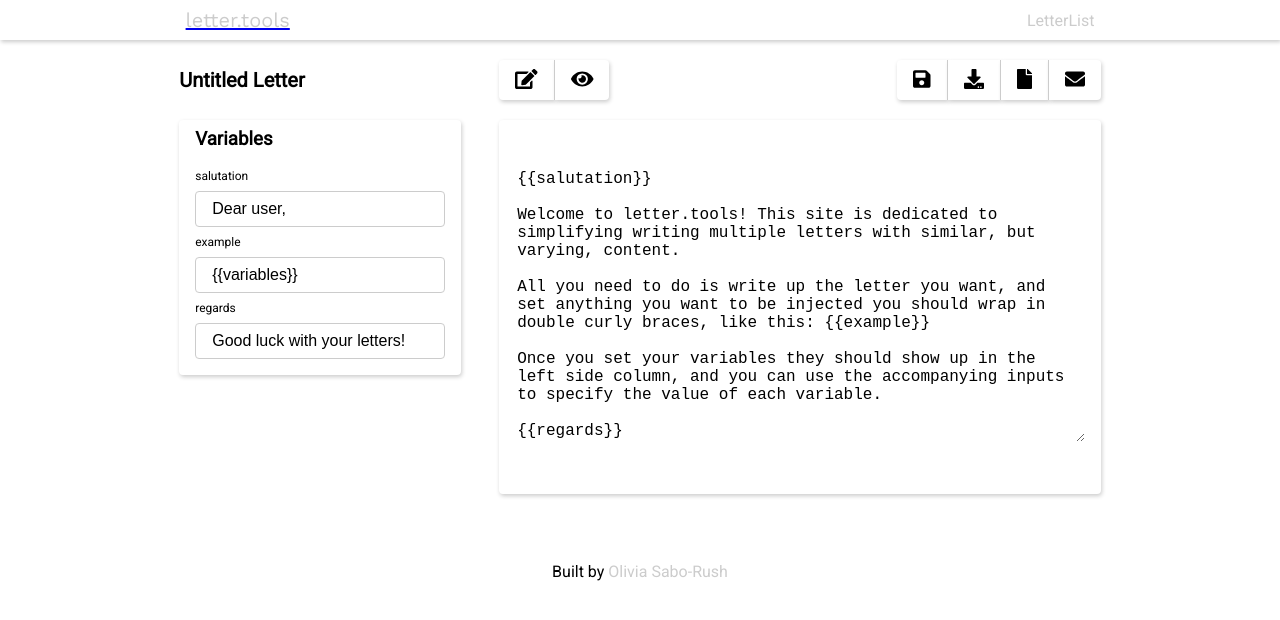
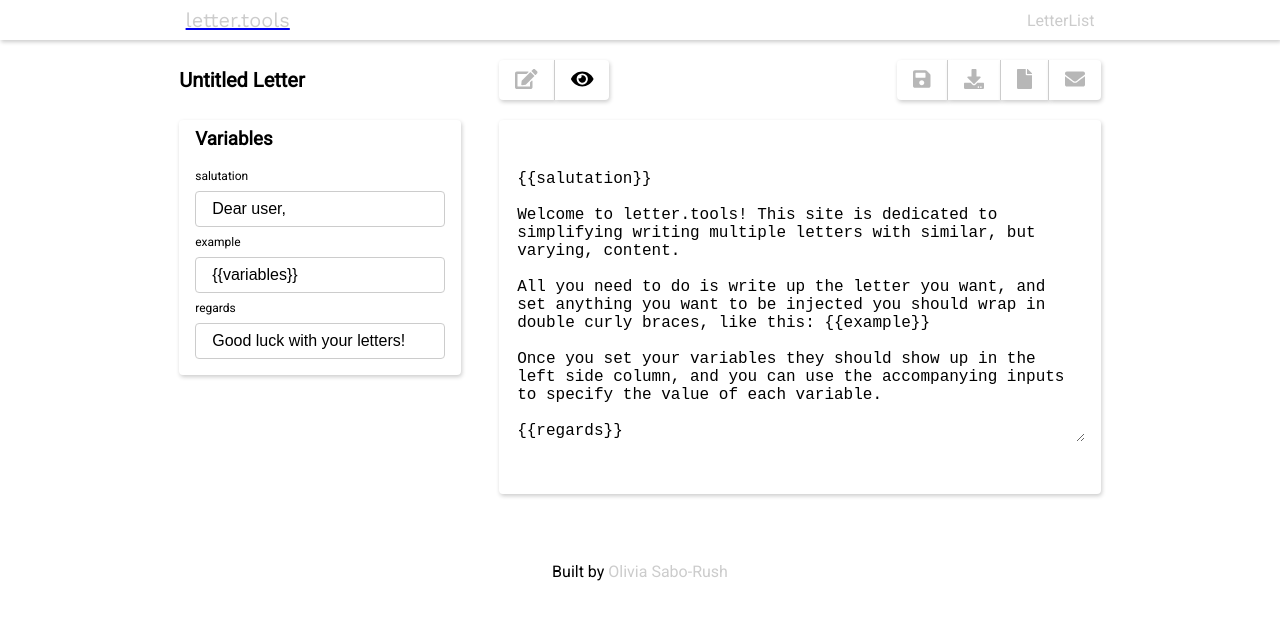
Before and after one commit to livrush/letter.tools, a React (Create React App) app: page /create in a window 1280 px wide. Shown: the top 620 px of the page. Built offline with nearby package versions, Linux system fonts and the light colour scheme.

Commit message:
conditionally disable buttons

```diff
--- a/src/components/ActionBar.jsx
+++ b/src/components/ActionBar.jsx
@@ -9,20 +9,20 @@ import {
 } from '@fortawesome/free-solid-svg-icons';
 import { ButtonGroup } from '.';
 
-export const ActionBar = ({ editLetterContent, viewLetterContent }) => (
+export const ActionBar = ({ edit, editLetterContent, viewLetterContent }) => (
   <div className="actionBar-container">
     <ButtonGroup
       config={[
-        { icon: faEdit, onClick:() => editLetterContent() },
-        { icon: faEye, onClick: () => viewLetterContent() },
+        { icon: faEdit, onClick:() => editLetterContent(), disabled: edit === true },
+        { icon: faEye, onClick: () => viewLetterContent(), disabled: edit !== true },
       ]}
     />
     <ButtonGroup
       config={[
-        { icon: faSave },
-        { icon: faDownload },
-        { icon: faFile },
-        { icon: faEnvelope },
+        { icon: faSave, disabled: true },
+        { icon: faDownload, disabled: true },
+        { icon: faFile, disabled: true },
+        { icon: faEnvelope, disabled: true },
       ]}
     />
   </div>
```
